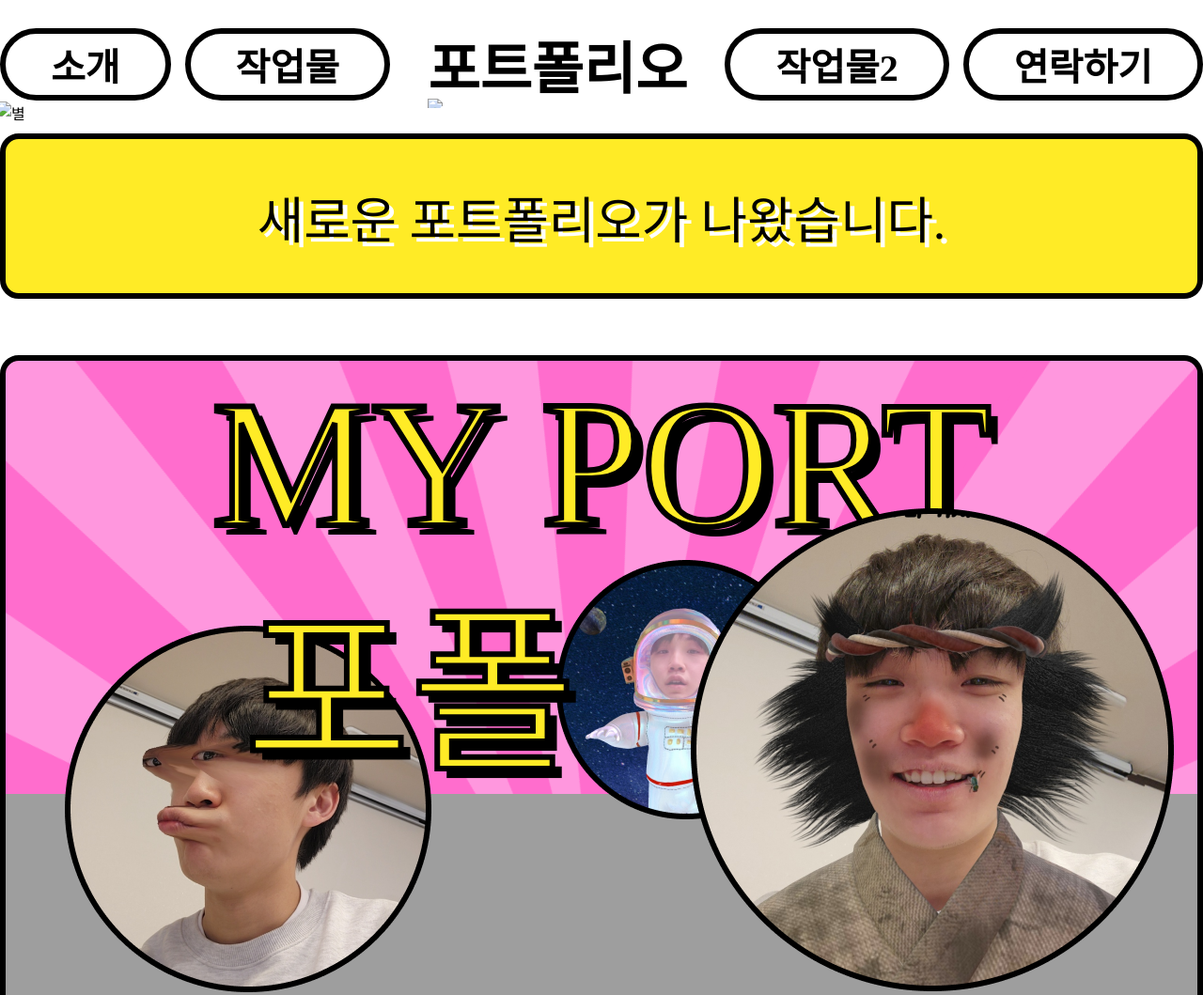
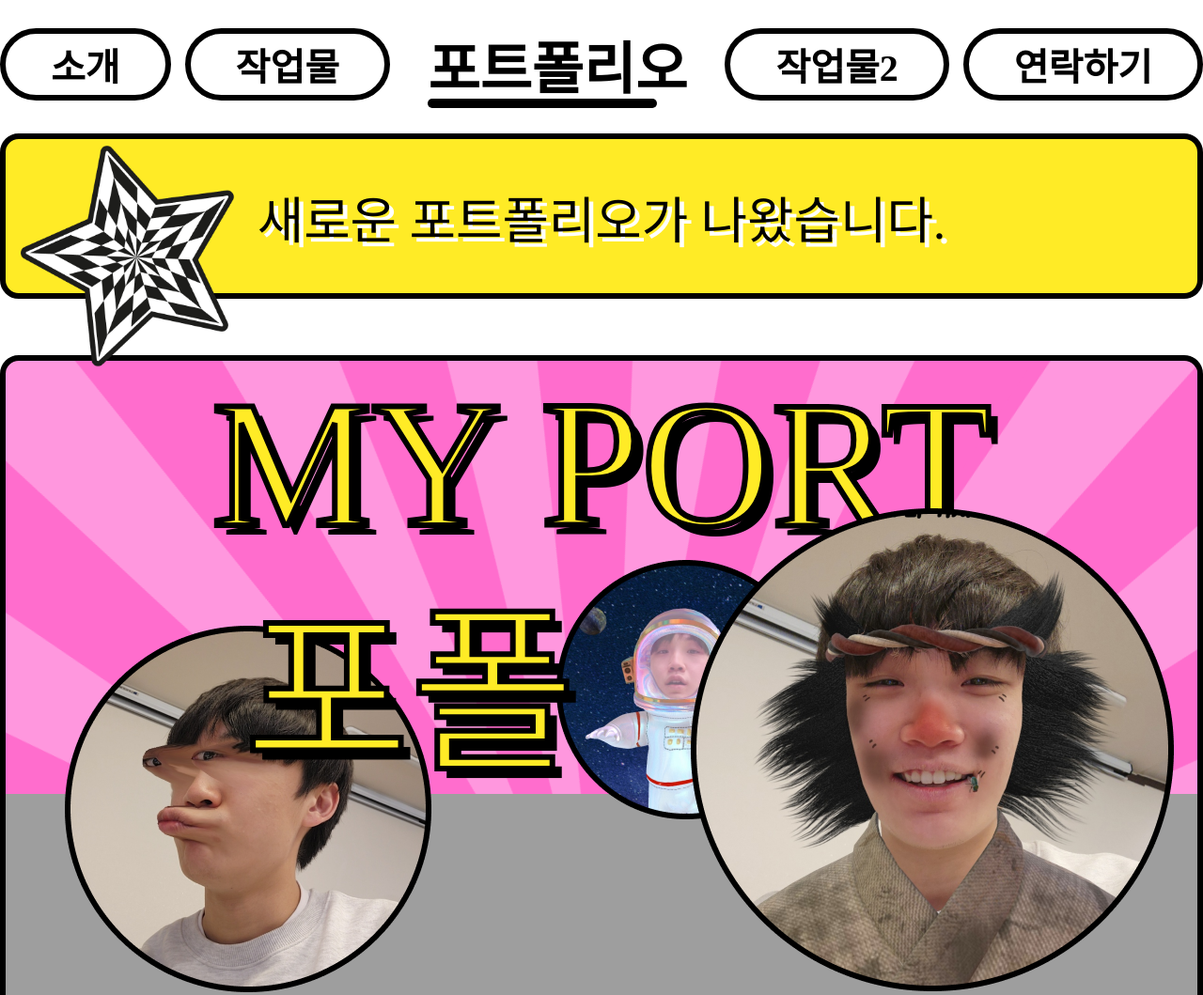
Before and after one commit to thdtjdgml415/portpoliohtml, a plain HTML site: page index.html in a window 1280 px wide. Shown: the top 1059 px of the page at 94% size. Drawn offline with Linux system fonts and the light colour scheme; the site is published under a folder, as on GitHub Pages, so addresses that start at the root find nothing; a web font is replaced by a local one.

Commit message:
2022-12-01

```diff
--- a/index.html
+++ b/index.html
@@ -15,7 +15,7 @@
           <div>작업물</div>
         </div>
         <h1>
-          <img src="/assets/img/titleLine.svg" alt="제목밑줄" /> 포트폴리오
+          <img src="./assets/img/titleLine.svg" alt="제목밑줄" /> 포트폴리오
         </h1>
         <div class="header__right">
           <div>작업물2</div>
@@ -26,7 +26,7 @@
     <section id="banner">
       <div class="banner1 container">
         <p class="banner1__desc">새로운 포트폴리오가 나왔습니다.</p>
-        <img src="/assets/img/star.jpg" alt="별" />
+        <img src="./assets/img/star.jpg" alt="별" />
       </div>
     </section>
     <section id="section1">
```
